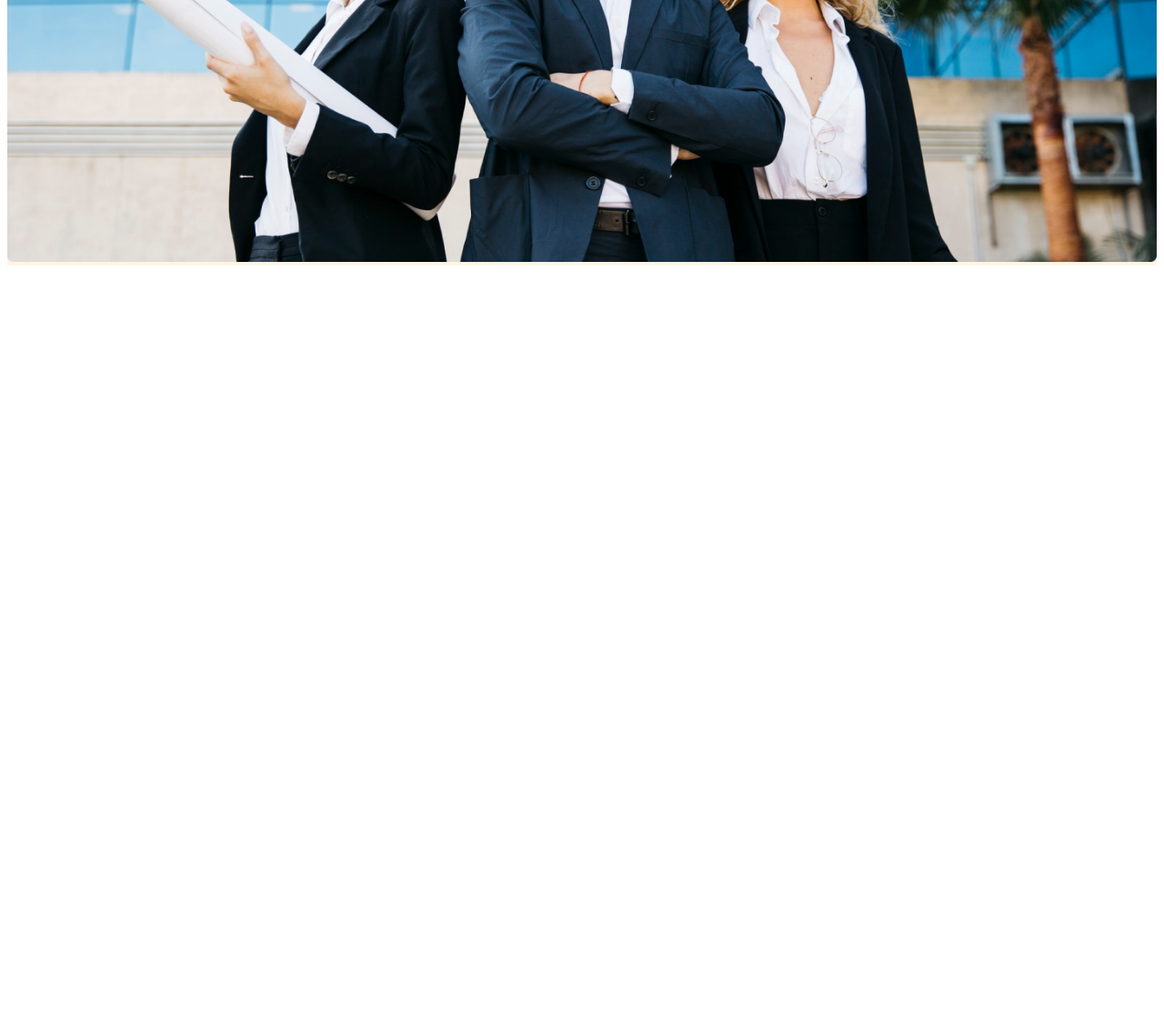
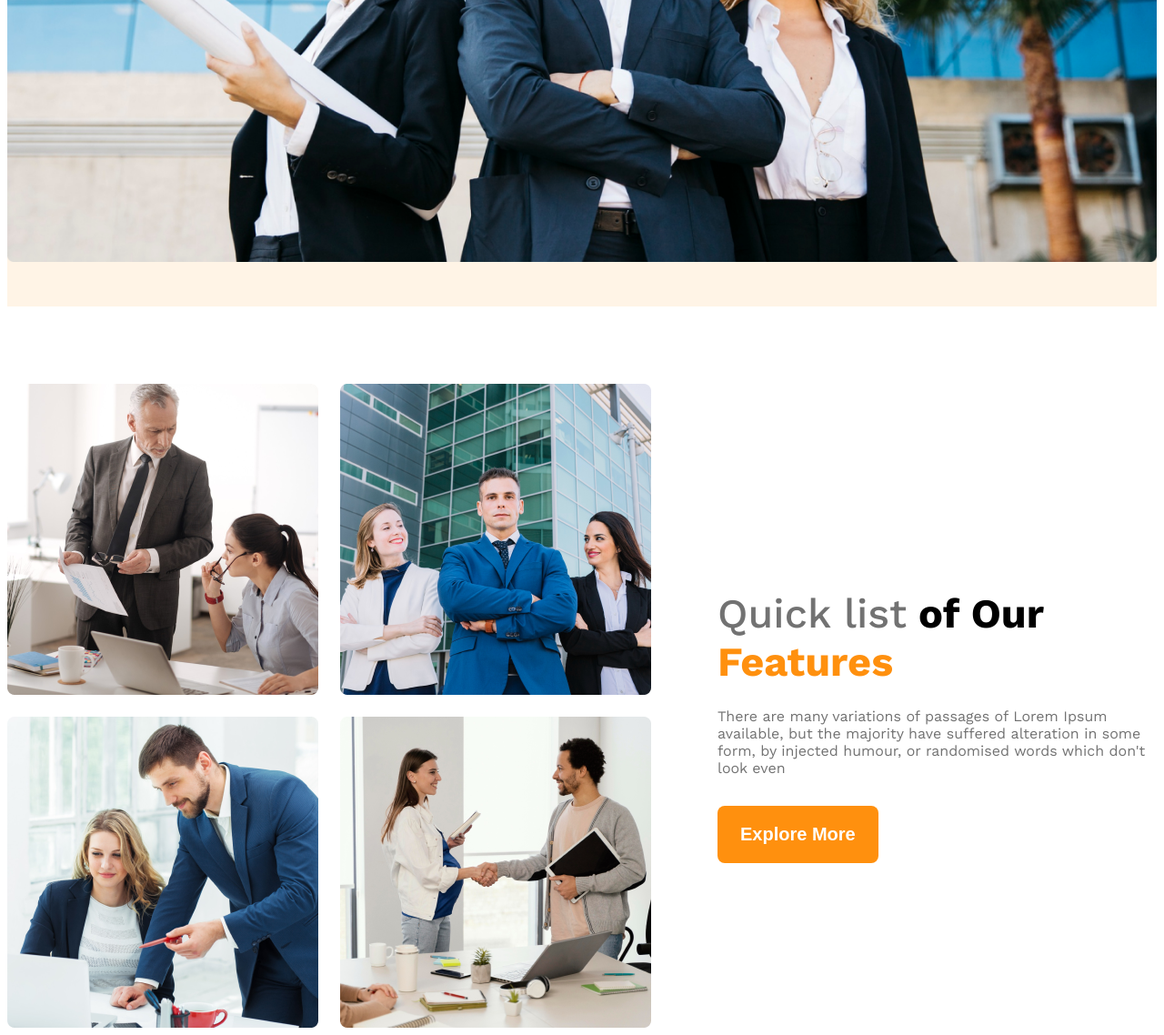
Before and after one commit to SaimaSalim121/g3-architects-website, a plain HTML site: page index.html in a window 1280 px wide. Shown: the part 898-2036 px from the top of the page at 91% size. Before the commit the page ends 1198 px from the top, so only its background shows below. Drawn offline with nearby package versions, Linux system fonts and the light colour scheme.

Commit message:
added teams section and also made website responsive for mobile and medium devices

```diff
--- a/index.html
+++ b/index.html
@@ -28,7 +28,21 @@
         </div>
     </header>
     <main>
-
+        <section class="teams display-flex">
+            <div class="team-img-container">
+                <img src="images/team1.png" alt="two architects discussing about design">
+                <img src="images/team2.png" alt="three architects posing">
+                <img src="images/team3.png" alt="two architects discussing about details">
+                <img src="images/team4.png" alt="two architects confirming a deal">
+            </div>
+            <div class="our-features">
+                <h3 class="feature-title"><span id="quick-list" class="text-light-gray">Quick list</span>
+                <span>of Our</span>
+                <span class="text-primary">Features</span></h3>
+                <p class="feature-description text-light-gray">There are many variations of passages of Lorem Ipsum available, but the majority have suffered alteration in some form, by injected humour, or randomised words which don't look even</p>
+                <button class="btn-primary">Explore More</button>
+            </div>
+        </section>
     </main>
     <footer>
 
--- a/styles/architects.css
+++ b/styles/architects.css
@@ -21,6 +21,10 @@
     color: #727272;
 }
 
+.text-primary{
+    color: #FF900E;
+}
+
 .bg-light{
     background-color: rgba(255, 144, 14, 0.1);
 }
@@ -33,6 +37,11 @@
     font-size: 1.25rem;
     border-radius: 8px;
     border-style: none;
+}
+
+main{
+    max-width: 1318px;
+    margin: 0 auto;
 }
 
 /* header styles*/
@@ -87,11 +96,72 @@
 
 .banner-image{
     width: 100%;
+    margin-bottom: 45px;
 }
+
+/* teams and features related styles*/
+.teams{
+    align-items: center;
+    margin-top: 85px;
+}
+
+.team-img-container{
+    display: grid;
+    grid-template-columns: repeat(2, 1fr);
+    gap: 24px;
+}
+
+.our-features{
+    margin-left: 73px;
+    max-width: 537px;
+}
+
+.feature-title{
+    font-size: 2.8125rem;
+    font-weight: 700;
+    margin-bottom: 24px;
+}
+
+.feature-description{
+    margin-bottom: 32px;
+}
+
+#quick-list{
+    font-weight: 500;
+}
+
+
 
 /* responsive media query */
 @media screen and (max-width: 576px) {
-    .navbar, .nav-link{
+    .navbar,
+    .nav-link,
+    .teams{
         flex-direction: column;
     }
+
+    .team-img-container{
+        grid-template-columns: repeat(1, 1fr);
+    }
+
+    .our-features{
+        margin-left: 20px;
+    }
+
 }
+
+/* medium size device */
+@media screen and (min-width: 576px) and (max-width: 992px) {
+    .banner-image{
+        align-items: center;
+    }
+
+
+    .teams{
+        flex-direction: column;
+    }
+
+    .our-features{
+        margin-left: 50px auto;
+    }
+}
```
